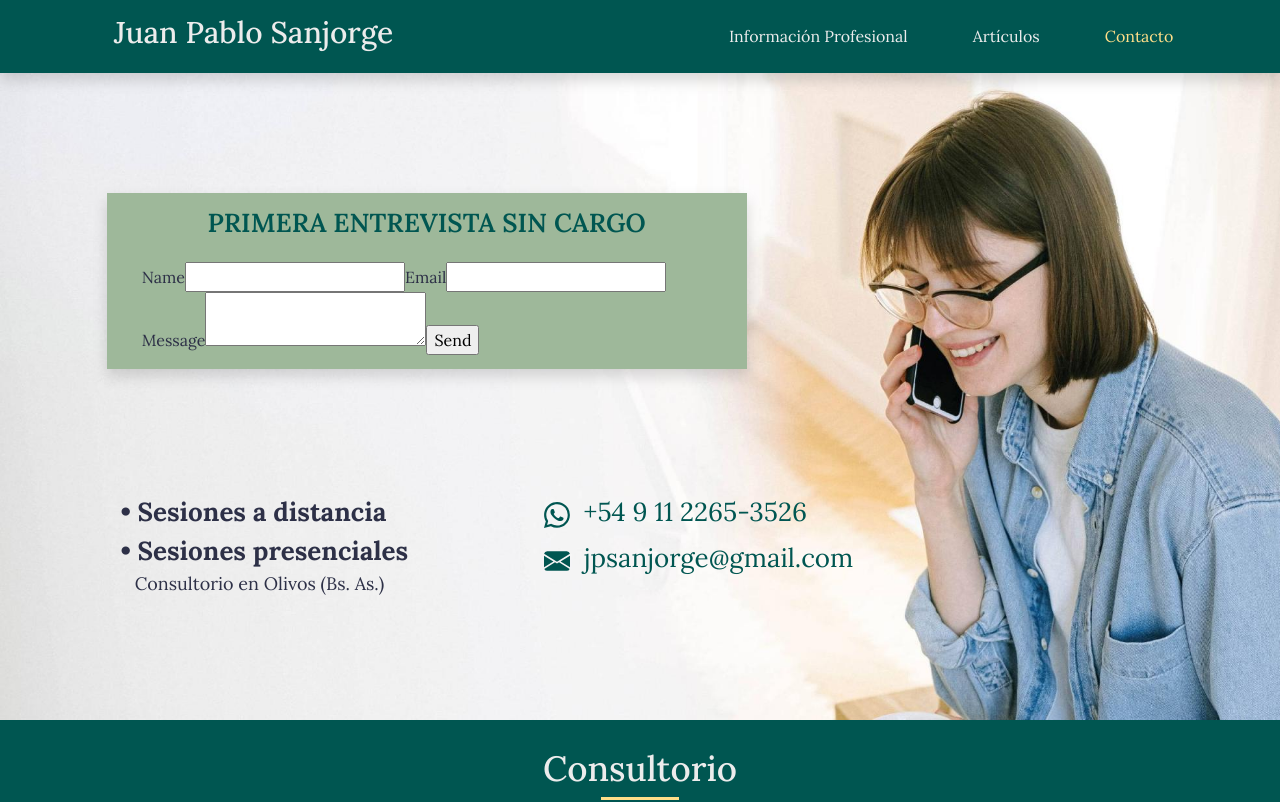
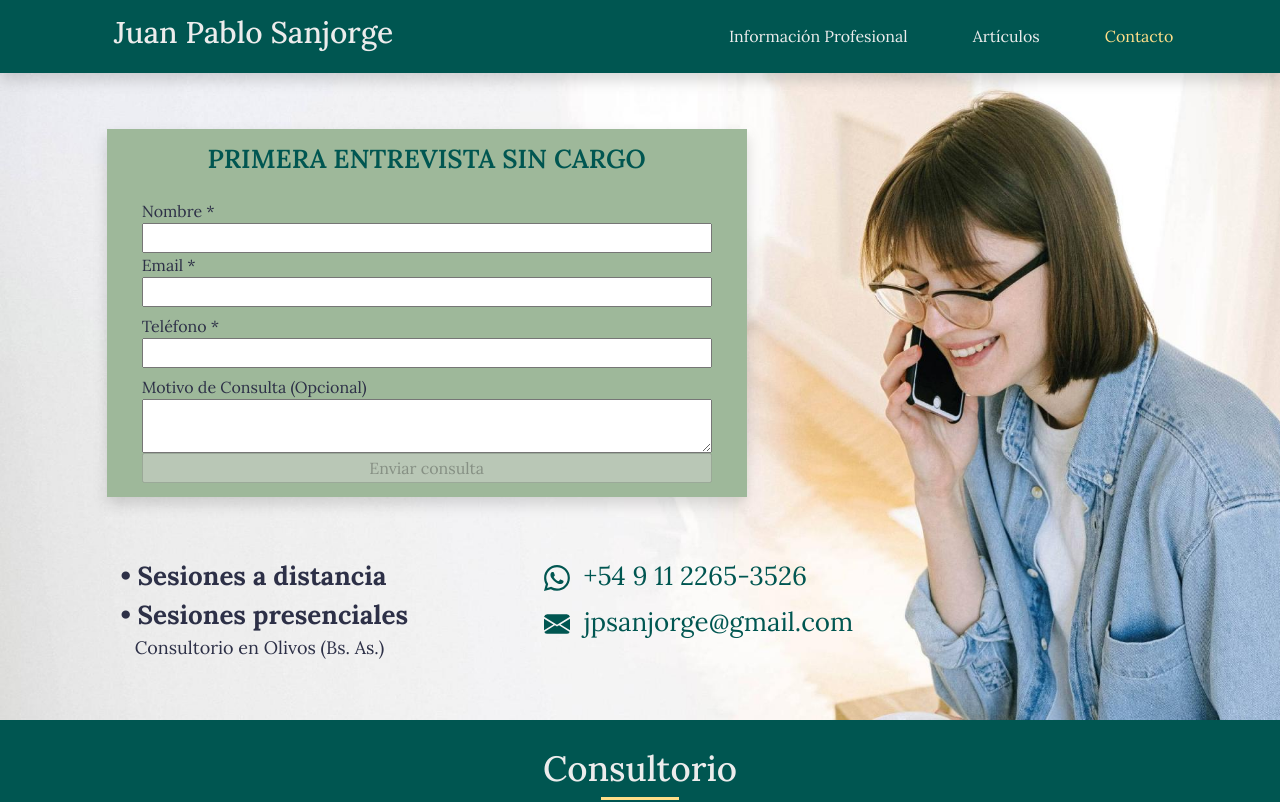
Before and after one commit to tiansanjorge/juan-pablo-sanjorge, a React (Create React App) app: page /contact in a window 1280 px wide. Shown: the top 802 px of the page. Built offline with nearby package versions, Linux system fonts and the light colour scheme.

Commit message:
form warnings included

```diff
--- a/src/pages/Contact.jsx
+++ b/src/pages/Contact.jsx
@@ -176,12 +176,118 @@
 
 import { BsWhatsapp, BsFillEnvelopeFill } from "react-icons/bs";
 import { Helmet } from "react-helmet-async";
-import React, { useRef } from "react";
+import React, { useRef, useState, useEffect } from "react";
 import emailjs from "@emailjs/browser";
 
 export const Contact = () => {
+  const form = useRef();
 
-  const form = useRef();
+  const phoneRegEx = /^\+?[1-9][0-9]{7,14}$/;
+  const emailRegEx = /^[^\s@]+@[^\s@]+\.[^\s@]+$/;
+
+  const [name, setName] = useState("");
+  const [phone, setPhone] = useState("");
+  const [email, setEmail] = useState("");
+
+  const [inputPhone, setInputPhone] = useState("");
+  const [inputName, setInputName] = useState("");
+  const [inputEmail, setInputEmail] = useState("");
+
+  const [phoneError, setPhoneError] = useState("");
+  const [emailError, setEmailError] = useState("");
+
+  const [submitMessage, setSubmitMessage] = useState("");
+  const [submitDisabled, setSubmitDisabled] = useState(true);
+
+  // Cargo del localStorage los valores de los inputs
+  useEffect(() => {
+    const storedPhone = localStorage.getItem("phone");
+    const storedName = localStorage.getItem("name");
+    const storedEmail = localStorage.getItem("email");
+
+    if (storedPhone) {
+      setInputPhone(JSON.parse(storedPhone));
+      validatePhone(JSON.parse(storedPhone));
+    }
+
+    if (storedName) {
+      setName(JSON.parse(storedName));
+      setInputName(JSON.parse(storedName));
+    }
+
+    if (storedEmail) {
+      setInputEmail(JSON.parse(storedEmail));
+      validateEmail(JSON.parse(storedEmail));
+    }
+  }, []);
+
+  // Chequeo si el input de phone,name o email estan vacíos y en ese caso desactivo el boton submit del form
+  useEffect(() => {
+    if (phone === "" || name === "" || email === "") {
+      setSubmitDisabled(true);
+    } else {
+      setSubmitDisabled(false);
+    }
+  });
+
+  // Chequeo si phoneError tiene algun valor y de ser así desactivo el boton submit del form
+  useEffect(() => {
+    if (phoneError !== "" || emailError !== "") {
+      setSubmitDisabled(true);
+    } else {
+      setSubmitDisabled(false);
+    }
+  }, [phoneError, emailError]);
+
+  // Muestro un mensaje para completar los campos vacíos
+  useEffect(() => {
+    if (submitDisabled === true) {
+      setSubmitMessage("Debes completar los campos");
+    } else {
+      setSubmitMessage("");
+    }
+  }, [submitDisabled]);
+
+  // funcion para guardar el valor de los input en localStorage
+  const storeInputPhone = (valor) => {
+    setInputPhone(valor);
+    localStorage.setItem("phone", JSON.stringify(valor));
+  };
+  const storeInputName = (valor) => {
+    setInputName(valor);
+    localStorage.setItem("name", JSON.stringify(valor));
+  };
+  const storeInputEmail = (valor) => {
+    setInputEmail(valor);
+    localStorage.setItem("email", JSON.stringify(valor));
+  };
+
+  // Funcion para validar el valor phone con el RegEx de telefono declarado previamente ("phoneRegEx")
+  const validatePhone = (value) => {
+    if (value === "") {
+      setPhone(value);
+      setPhoneError("");
+    } else if (String(value).toLowerCase().match(phoneRegEx)) {
+      setPhone(value);
+      setPhoneError("");
+    } else {
+      setPhoneError("Teléfono inválido");
+    }
+  };
+
+  // Funcion para validar el valor email con el RegEx de email declarado previamente ("EmailRegEx")
+
+  const validateEmail = (value) => {
+    if (value === "") {
+      setEmail(value);
+      setEmailError("");
+    } else if (String(value).toLowerCase().match(emailRegEx)) {
+      setEmail(value);
+      setEmailError("");
+    } else {
+      setEmailError("Correo electrónico inválido");
+    }
+  };
 
   const sendEmail = (e) => {
     e.preventDefault();
@@ -193,7 +299,7 @@ export const Contact = () => {
       .then(
         () => {
           console.log("SUCCESS!");
-          e.target.reset()
+          e.target.reset();
         },
         (error) => {
           console.log("FAILED...", error.text);
@@ -224,14 +330,59 @@ export const Contact = () => {
                   </div>
                 </div>
                 <div className="fondoVerdeC">
-                  <form className="mx-4 py-3 px-3" ref={form} onSubmit={sendEmail}>
-                    <label>Name</label>
-                    <input type="text" name="user_name" />
-                    <label>Email</label>
-                    <input type="email" name="user_email" />
-                    <label>Message</label>
+                  <form
+                    className="d-flex flex-column justify-content-evenly mx-4 py-3 px-3"
+                    ref={form}
+                    onSubmit={sendEmail}
+                  >
+                    <label>Nombre *</label>
+                    <input
+                      name="user_name"
+                      onChange={(e) => {
+                        setName(e.target.value);
+                        storeInputName(e.target.value);
+                      }}
+                      onBlur={(e) => {
+                        setName(e.target.value);
+                        storeInputName(e.target.value);
+                      }}
+                      defaultValue={inputName}
+                    />
+                    <label>Email *</label>
+                    <input
+                      name="user_email"
+                      onChange={(e) => {
+                        validateEmail(e.target.value);
+                        storeInputEmail(e.target.value);
+                      }}
+                      onBlur={(e) => {
+                        validateEmail(e.target.value);
+                        storeInputEmail(e.target.value);
+                      }}
+                      defaultValue={inputEmail}
+                    />
+                    <div className="mt-2 text-danger">{emailError}</div>
+                    <label>Teléfono *</label>
+                    <input
+                      name="user_phone"
+                      onChange={(e) => {
+                        validatePhone(e.target.value);
+                        storeInputPhone(e.target.value);
+                      }}
+                      onBlur={(e) => {
+                        validatePhone(e.target.value);
+                        storeInputPhone(e.target.value);
+                      }}
+                      defaultValue={inputPhone}
+                    />
+                    <div className="mt-2 text-danger">{phoneError}</div>
+                    <label>Motivo de Consulta (Opcional)</label>
                     <textarea name="message" />
-                    <input type="submit" value="Send" />
+                    <input
+                      type="submit"
+                      value="Enviar consulta"
+                      disabled={submitDisabled}
+                    />
                   </form>
                 </div>
               </div>
@@ -286,14 +437,59 @@ export const Contact = () => {
                   </div>
                 </div>
                 <div className="fondoVerdeC">
-                  <form className="mx-4 py-3 px-3" ref={form} onSubmit={sendEmail}>
-                    <label>Name</label>
-                    <input type="text" name="user_name" />
-                    <label>Email</label>
-                    <input type="email" name="user_email" />
-                    <label>Message</label>
+                  <form
+                    className="d-flex flex-column justify-content-evenly mx-4 py-3 px-3"
+                    ref={form}
+                    onSubmit={sendEmail}
+                  >
+                    <label>Nombre *</label>
+                    <input
+                      name="user_name"
+                      onChange={(e) => {
+                        setName(e.target.value);
+                        storeInputName(e.target.value);
+                      }}
+                      onBlur={(e) => {
+                        setName(e.target.value);
+                        storeInputName(e.target.value);
+                      }}
+                      defaultValue={inputName}
+                    />
+                    <label>Email *</label>
+                    <input
+                      name="user_email"
+                      onChange={(e) => {
+                        validateEmail(e.target.value);
+                        storeInputEmail(e.target.value);
+                      }}
+                      onBlur={(e) => {
+                        validateEmail(e.target.value);
+                        storeInputEmail(e.target.value);
+                      }}
+                      defaultValue={inputEmail}
+                    />
+                    <div className="mt-2 text-danger">{emailError}</div>
+                    <label>Teléfono *</label>
+                    <input
+                      name="user_phone"
+                      onChange={(e) => {
+                        validatePhone(e.target.value);
+                        storeInputPhone(e.target.value);
+                      }}
+                      onBlur={(e) => {
+                        validatePhone(e.target.value);
+                        storeInputPhone(e.target.value);
+                      }}
+                      defaultValue={inputPhone}
+                    />
+                    <div className="mt-2 text-danger">{phoneError}</div>
+                    <label>Motivo de Consulta (Opcional)</label>
                     <textarea name="message" />
-                    <input type="submit" value="Send" />
+                    <input
+                      type="submit"
+                      value="Enviar consulta"
+                      disabled={submitDisabled}
+                    />
                   </form>
                 </div>
               </div>
```
